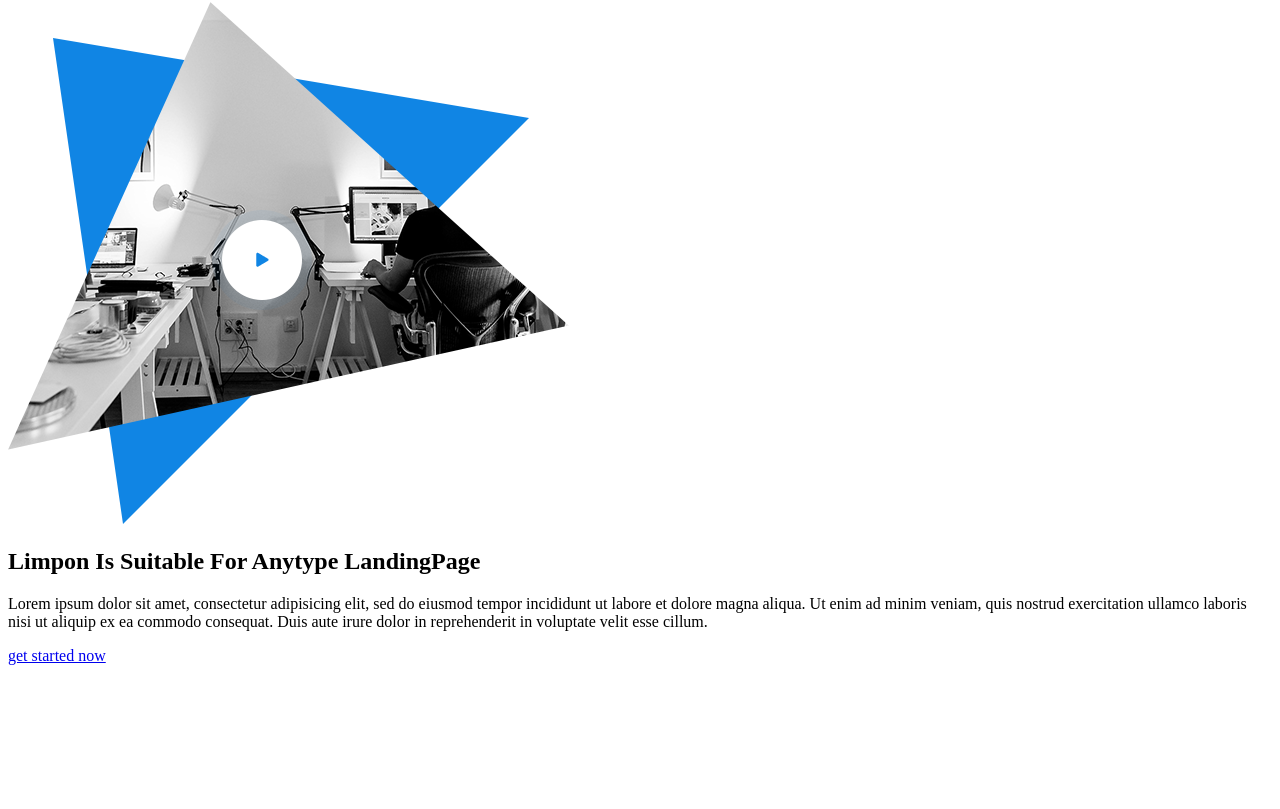
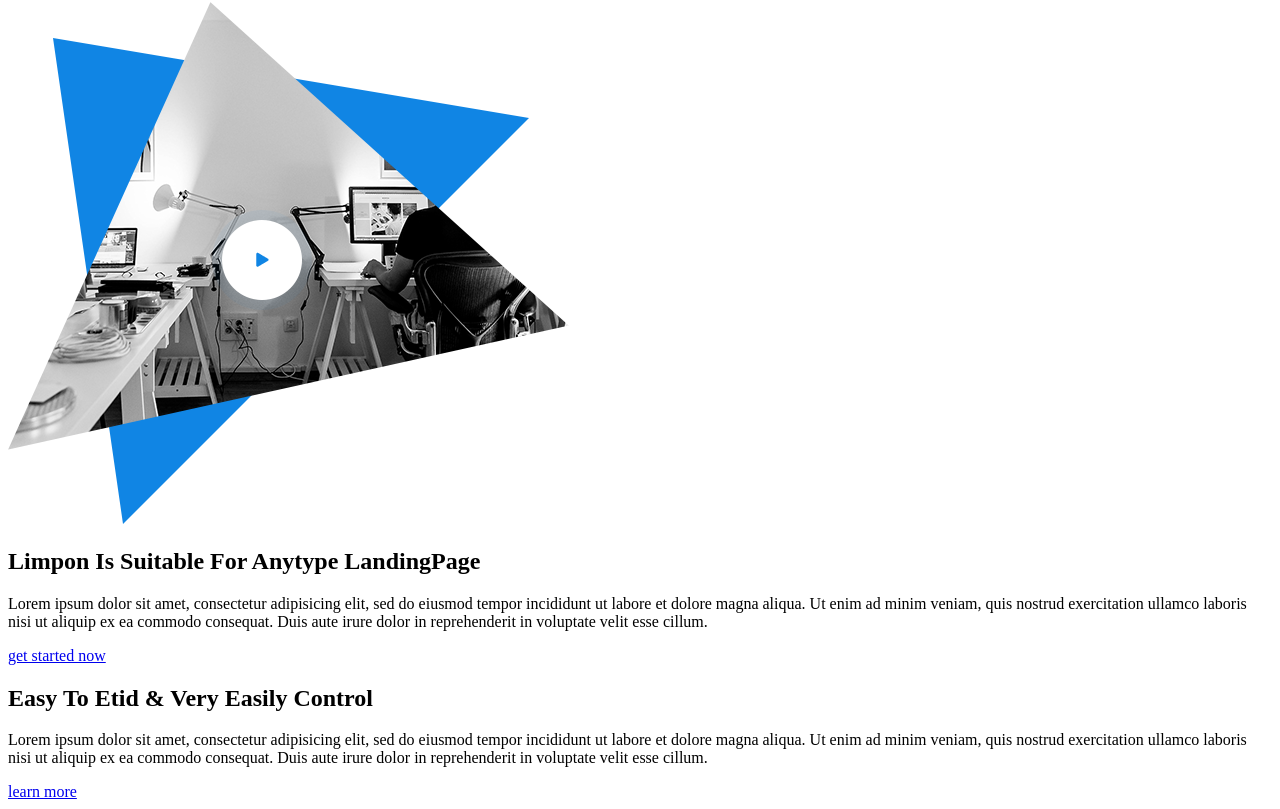
Before and after one commit to agroshev90/landing1, a plain HTML site: page index.html in a window 1280 px wide. Shown: the part 2242-3051 px from the top of the page. Before the commit the page ends 2915 px from the top, so only its background shows below. Drawn offline with Linux system fonts and the light colour scheme.

Commit message:
Update index.html

```diff
--- a/index.html
+++ b/index.html
@@ -133,8 +133,15 @@
           <h2>Limpon Is Suitable For Anytype LandingPage</h2>
           <p>Lorem ipsum dolor sit amet, consectetur adipisicing elit, sed do eiusmod tempor incididunt ut labore et dolore magna aliqua. Ut enim ad minim veniam, quis nostrud exercitation ullamco laboris nisi ut aliquip ex ea commodo consequat. Duis aute irure dolor in reprehenderit in voluptate velit esse cillum.
           </p>
-          <a href="http://" target="_blank" rel="noopener noreferrer">get started now</a>
+          <a href="http://" target="_blank" >get started now</a>
       </div>
+  </div>
+  <div>
+      <div>
+          <h2>Easy To Etid & Very Easily Control</h2>
+          <p>Lorem ipsum dolor sit amet, consectetur adipisicing elit, sed do eiusmod tempor incididunt ut labore et dolore magna aliqua. Ut enim ad minim veniam, quis nostrud exercitation ullamco laboris nisi ut aliquip ex ea commodo consequat. Duis aute irure dolor in reprehenderit in voluptate velit esse cillum.</p>
+      </div>
+      <a href="http://" target="_blank" >learn more</a>
   </div>
 </body>
 </html>
```
